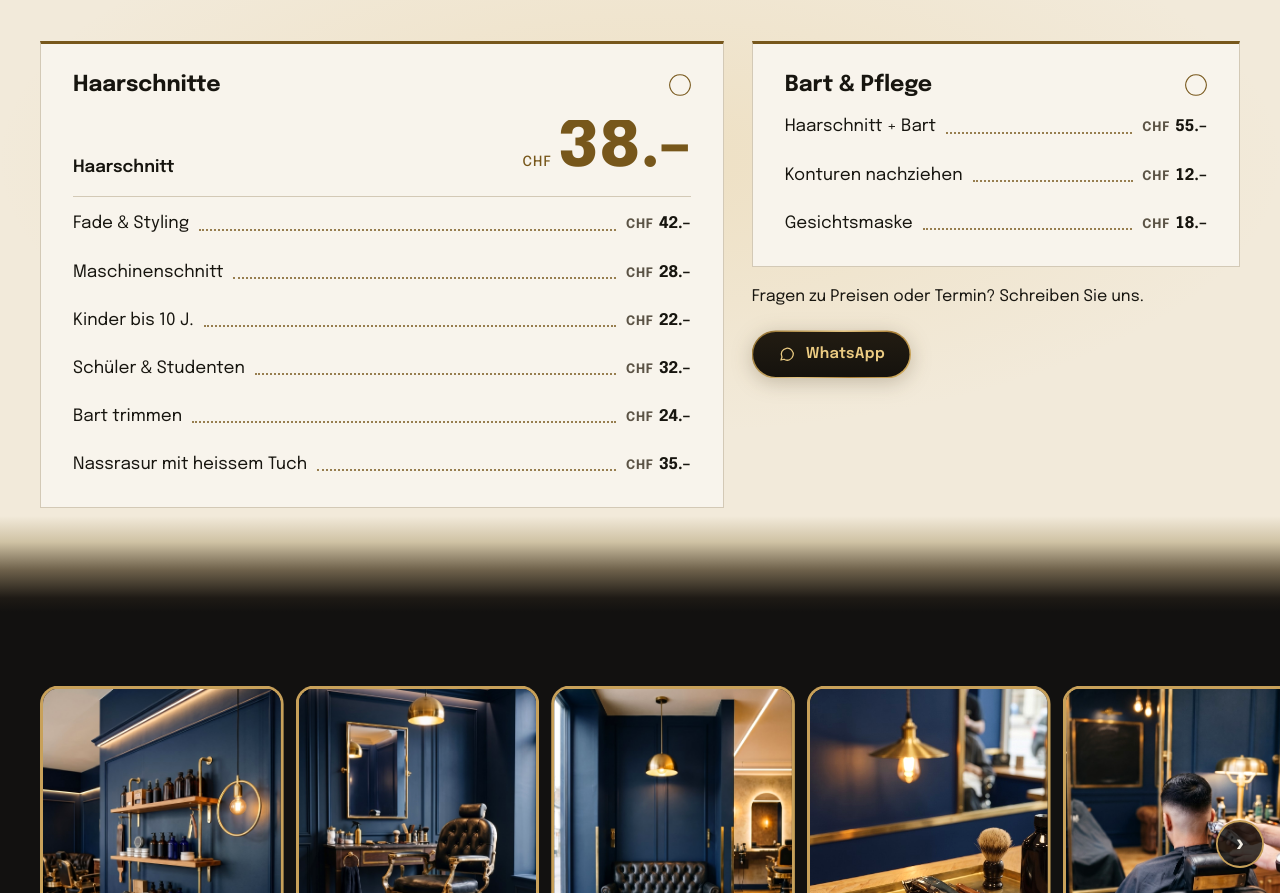
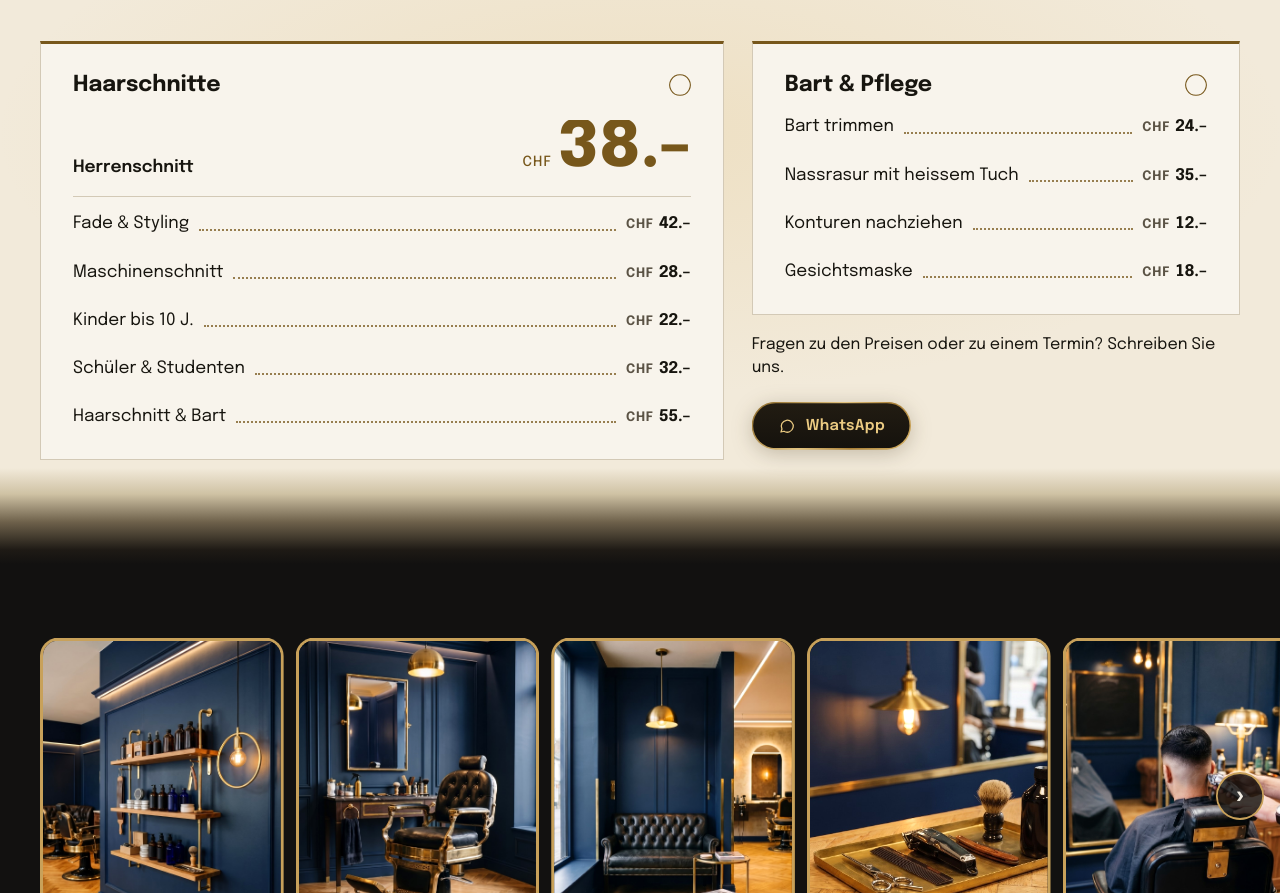
Before and after one commit to julia-mirku/barber-linea9, a plain HTML site: page index.html in a window 1280 px wide. Shown: the part 1907-2800 px from the top of the page. Drawn offline with nearby package versions, Linux system fonts and the light colour scheme.

Commit message:
Add files via upload

```diff
--- a/index.html
+++ b/index.html
@@ -1045,6 +1045,15 @@ html .strip-x{overflow-y:hidden!important;padding-top:10px!important;padding-bot
   .nav a{height:36px}
 }
 </style>
+<style id="filolog-25-11">
+/* 25.11 (Prüfung Filologe): Telefon – Menü in einer Zeile (verschwindet beim Scrollen ganz), Platz unter «Zurück zu …» */
+@media (max-width:480px){
+  html body .nav{flex-wrap:nowrap!important;justify-content:space-between!important;column-gap:0!important}
+  html body .nav a{font-size:14px!important}
+  html body .nav .nav-x{display:none}
+}
+@media (max-width:600px){html body footer.foot{padding-bottom:84px!important}}
+</style>
 </head>
 <body>
 <div class="page" id="top">
@@ -1061,7 +1070,7 @@ html .strip-x{overflow-y:hidden!important;padding-top:10px!important;padding-bot
       <a href="#top">Startseite</a>
       <a href="#leistungen">Leistungen</a>
       <a href="#zeiten">Öffnungszeiten</a>
-      <a href="#kontakt">Kontakt &amp; Standort</a>
+      <a href="#kontakt">Kontakt<span class="nav-x">&nbsp;&amp; Standort</span></a>
     </nav>
     <div class="tools">
       <a class="btn callpill" href="tel:+41710000000">Anrufen</a>
@@ -1130,27 +1139,27 @@ html .strip-x{overflow-y:hidden!important;padding-top:10px!important;padding-bot
       <div class="boards">
         <article class="board r" aria-labelledby="h-g1">
           <h3 id="h-g1">Haarschnitte <svg viewBox="0 0 100 112" aria-hidden="true" focusable="false"><path d="M50 8 A48 48 0 1 1 49.99 8 Z"/></svg></h3>
-          <div class="feat"><span class="lbl">Haarschnitt</span><span class="big"><small>CHF</small><b>38.–</b></span></div>
+          <div class="feat"><span class="lbl">Herrenschnitt</span><span class="big"><small>CHF</small><b>38.–</b></span></div>
           <ul class="menu">
             <li style="--i:1"><span>Fade &amp; Styling</span><span class="lead" aria-hidden="true"></span><span class="pr"><small>CHF</small>42.–</span></li>
             <li style="--i:2"><span>Maschinenschnitt</span><span class="lead" aria-hidden="true"></span><span class="pr"><small>CHF</small>28.–</span></li>
             <li style="--i:3"><span>Kinder bis 10&nbsp;J.</span><span class="lead" aria-hidden="true"></span><span class="pr"><small>CHF</small>22.–</span></li>
             <li style="--i:4"><span>Schüler &amp; Studenten</span><span class="lead" aria-hidden="true"></span><span class="pr"><small>CHF</small>32.–</span></li>
-            <li style="--i:5"><span>Bart trimmen</span><span class="lead" aria-hidden="true"></span><span class="pr"><small>CHF</small>24.–</span></li>
-            <li style="--i:6"><span>Nassrasur mit heissem Tuch</span><span class="lead" aria-hidden="true"></span><span class="pr"><small>CHF</small>35.–</span></li>
+            <li style="--i:5"><span>Haarschnitt &amp; Bart</span><span class="lead" aria-hidden="true"></span><span class="pr"><small>CHF</small>55.–</span></li>
           </ul>
         </article>
         <div class="side">
           <article class="board r" aria-labelledby="h-g2" style="--d:.12s">
             <h3 id="h-g2">Bart &amp; Pflege <svg viewBox="0 0 100 112" aria-hidden="true" focusable="false"><path d="M50 8 A48 48 0 1 1 49.99 8 Z"/></svg></h3>
             <ul class="menu">
-              <li style="--i:1"><span>Haarschnitt + Bart</span><span class="lead" aria-hidden="true"></span><span class="pr"><small>CHF</small>55.–</span></li>
-              <li style="--i:2"><span>Konturen nachziehen</span><span class="lead" aria-hidden="true"></span><span class="pr"><small>CHF</small>12.–</span></li>
-              <li style="--i:3"><span>Gesichtsmaske</span><span class="lead" aria-hidden="true"></span><span class="pr"><small>CHF</small>18.–</span></li>
+              <li style="--i:1"><span>Bart trimmen</span><span class="lead" aria-hidden="true"></span><span class="pr"><small>CHF</small>24.–</span></li>
+              <li style="--i:2"><span>Nassrasur mit heissem Tuch</span><span class="lead" aria-hidden="true"></span><span class="pr"><small>CHF</small>35.–</span></li>
+              <li style="--i:3"><span>Konturen nachziehen</span><span class="lead" aria-hidden="true"></span><span class="pr"><small>CHF</small>12.–</span></li>
+              <li style="--i:4"><span>Gesichtsmaske</span><span class="lead" aria-hidden="true"></span><span class="pr"><small>CHF</small>18.–</span></li>
             </ul>
           </article>
           <div class="ask r" style="--d:.2s">
-            <p class="ask-t">Fragen zu Preisen oder Termin? Schreiben Sie uns.</p>
+            <p class="ask-t">Fragen zu den Preisen oder zu einem Termin? Schreiben Sie uns.</p>
             <a class="btn" href="https://wa.me/41790000000?text=Gr%C3%BCezi%2C%20ich%20m%C3%B6chte%20gerne%20einen%20Termin." rel="noopener">
               <svg viewBox="0 0 24 24" aria-hidden="true" focusable="false"><path d="M4 20l1.3-3.9A8 8 0 1 1 8 19z"/></svg>
               WhatsApp</a>
```
